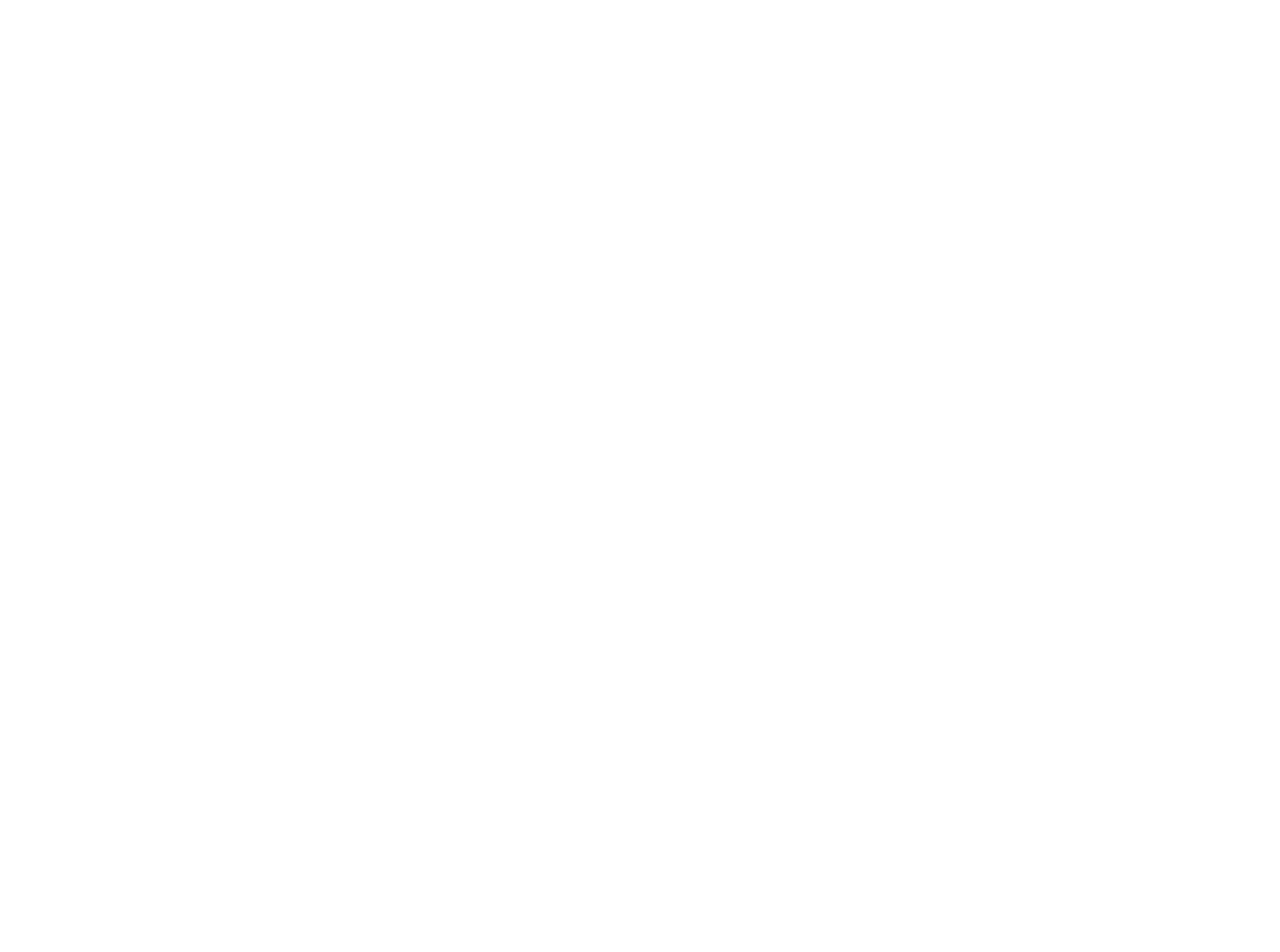
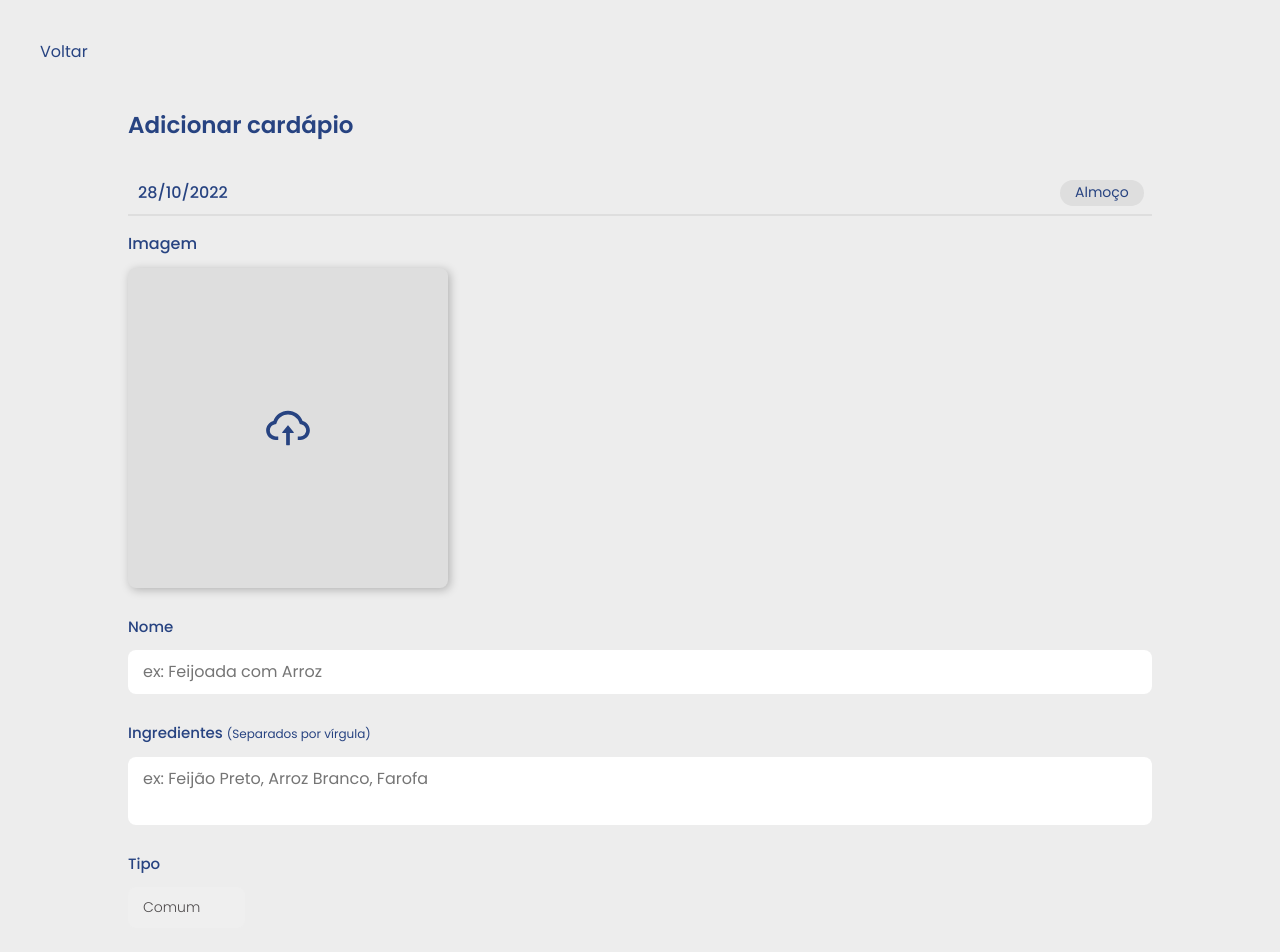
Before and after one commit to IntegraRU/integraru-frontend, a React (Create React App) app: page /admin/cardapio in a window 1280 px wide. Before the commit this address had no page. Shown: the top 952 px of the page. Before the commit the page ends 800 px from the top, so only its background shows below. Built offline with nearby package versions, Linux system fonts and the light colour scheme.

Commit message:
feat: add register menu page

```diff
--- a/package.json
+++ b/package.json
@@ -10,7 +10,9 @@
     "@testing-library/jest-dom": "^5.16.5",
     "@testing-library/react": "^13.4.0",
     "@testing-library/user-event": "^13.5.0",
+    "date-fns": "^2.29.3",
     "react": "^18.2.0",
+    "react-datepicker": "^4.8.0",
     "react-dom": "^18.2.0",
     "react-hook-form": "^7.38.0",
     "react-icons": "^4.6.0",
--- a/src/App.js
+++ b/src/App.js
@@ -1,6 +1,7 @@
 
 import { BrowserRouter, Routes, Route } from 'react-router-dom';
 import UserAccess from './pages/UserAccess';
+import AddMenu from './pages/AddMenu';
 import { AdminRoute, UserRoute } from './util/Auth';
 
 
@@ -9,6 +10,11 @@
     <BrowserRouter>
       <Routes>
         <Route path='/user_access' element={<UserAccess />} />
+        <Route path='/' element={<UserAccess />}>
+        </Route>
+        <Route path='/admin' element={<AdminRoute />}>
+          <Route path='cardapio' element={<AddMenu />} />
+        </Route>
       </Routes>
     </BrowserRouter>
   );
--- /dev/null
+++ b/src/components/ReturnButton/ReturnButton.js
@@ -0,0 +1,12 @@
+import { useNavigate } from "react-router-dom";
+import styles from "./ReturnButton.module.css";
+
+export default function ReturnButton() {
+    const navigate = useNavigate();
+
+    return (
+        <button className={styles.return} onClick={()=>{navigate(-1)}}>
+            Voltar
+        </button>
+    );
+}
--- /dev/null
+++ b/src/components/ReturnButton/ReturnButton.module.css
@@ -0,0 +1,8 @@
+.return {
+    position: absolute;
+    top: 5vh;
+    left: 5vh;
+    color: var(--dark-blue);
+    font-size: 1.6rem;
+    background: none;
+}
--- /dev/null
+++ b/src/components/ReturnButton/index.js
@@ -0,0 +1 @@
+export { default } from './ReturnButton';
--- a/src/components/index.js
+++ b/src/components/index.js
@@ -1,2 +1,3 @@
 export { default as LoginForm } from './LoginForm';
 export { default as RegisterForm } from './RegisterForm';
+export { default as ReturnButton } from './ReturnButton';
--- a/src/index.css
+++ b/src/index.css
@@ -1,4 +1,4 @@
-@import url("https://fonts.googleapis.com/css2?family=Poppins:ital,wght@0,400;0,500;0,600;0,700;1,400&display=swap");
+@import url("https://fonts.googleapis.com/css2?family=Poppins:ital,wght@0,300;0,400;0,500;0,600;0,700;1,400&display=swap");
 @import url("https://fonts.googleapis.com/css2?family=Lato:ital,wght@0,400;0,700;1,400&display=swap");
 
 html {
@@ -11,11 +11,13 @@
   -moz-osx-font-smoothing: grayscale;
   font-family: Poppins, sans-serif;
   font-size: 1.6rem;
+  background-color: var(--grey);
 }
 
 :root {
   --white: #ffffff;
   --grey: #ededed;
+  --mid-grey: #dedede;
   --blue: #12aff0;
   --mid-blue: #0e86b8;
   --dark-blue: #274381;
@@ -71,3 +73,14 @@
   -moz-appearance: textfield;
   appearance: textfield;
 }
+
+
+select {
+  -moz-appearance: none;
+  -webkit-appearance: none;
+  appearance: none;
+}
+
+select::-ms-expand{
+  display: none;
+}
--- a/src/index.js
+++ b/src/index.js
@@ -1,11 +1,17 @@
 import React from 'react';
-import ReactDOM from 'react-dom';
+import { createRoot } from 'react-dom/client';
 import './index.css';
+import { registerLocale } from  "react-datepicker";
+import "react-datepicker/dist/react-datepicker.css";
+import ptBR from 'date-fns/locale/pt-BR';
 import App from './App';
 
-ReactDOM.render(
+registerLocale('pt-BR', ptBR);
+const element = document.getElementById('root');
+const root = createRoot(element);
+
+root.render(
   <React.StrictMode>
     <App />
-  </React.StrictMode>,
-  document.getElementById('root')
+  </React.StrictMode>
 );
--- /dev/null
+++ b/src/pages/AddMenu/AddMenu.js
@@ -0,0 +1,82 @@
+import styles from "./AddMenu.module.css";
+import React, { useCallback } from "react";
+import {ReturnButton} from "../../components";
+import { useForm, Controller } from "react-hook-form";
+import { yupResolver } from '@hookform/resolvers/yup';
+import * as yup from 'yup';
+import { useNavigate } from "react-router-dom";
+import DatePicker from "react-datepicker";
+import {AiOutlineCloudUpload, AiOutlineClose, AiOutlineCheck} from 'react-icons/ai';
+
+const registerSchema = yup.object({
+    title: yup.string().required('Título é obrigatório!'),
+    image: yup.mixed().test("fileType", "Formato da imagem inválido", file => ['jpg', 'png', 'jpeg'].includes(file.type)),
+    ingredients: yup.string().required('Ingredientes são obrigatórios')
+}).required();
+
+export default function AddMenu() {
+    const { register, handleSubmit, control, reset, formState: { errors } } = useForm({
+        resolver: yupResolver(registerSchema)
+    });
+    const navigate = useNavigate();
+
+    const submitForm = useCallback((data) => console.log(data), []);
+
+    return (
+        <div className={styles.menu}>
+            <ReturnButton />
+            <h1 className={styles.menu__title}>Adicionar cardápio</h1>
+            <form className={styles.menu__form} onSubmit={handleSubmit(submitForm)}>
+                <div className={styles.menu__form__head}>
+                    <Controller
+                        name="date"
+                        control={control}
+                        defaultValue={new Date()}
+                        render={({ field: { onChange, value } }) => (
+                            <DatePicker
+                                selected={value}
+                                onChange={onChange}
+                                className={styles.menu__datepicker}
+                                dateFormat="dd/MM/yyyy"
+                                locale='pt-BR'
+                            />
+                        )}
+                    />
+                    <select {...register('meal')} >
+                        <option>Almoço</option>
+                        <option>Jantar</option>
+                    </select>
+                </div>
+                <div className={`${styles.menu__form__field} ${styles.menu__form__file}`}>
+                    <p className={styles.menu__form__file__title}>Imagem</p>
+                    <label for="meal-photo"><AiOutlineCloudUpload /></label>
+                    <input type={'file'} accept="image/*" id="meal-photo" {...register('image')} />
+                    <p className={styles.menu__form__error}>{errors.file?.message}</p>
+                </div>
+                <div className={styles.menu__form__field}>
+                    <label for="title">Nome</label>
+                    <input placeholder="ex: Feijoada com Arroz" {...register('title')} />
+                    <p className={styles.menu__form__error}>{errors.title?.message}</p>
+                </div>
+                <div className={styles.menu__form__field}>
+                    <label for="ingredients">Ingredientes <span>(Separados por vírgula)</span></label>
+                    <textarea placeholder="ex: Feijão Preto, Arroz Branco, Farofa" {...register('ingredients')} />
+                    <p className={styles.menu__form__error}>{errors.ingredients?.message}</p>
+                </div>
+                <div className={styles.menu__form__field}>
+                    <label for="type">Tipo</label>
+                    <select className={styles.menu__form__field__select} {...register('type')}>
+                        <option>Comum</option>
+                        <option>Vegetariano</option>
+                        <option>Vegano</option>
+                    </select>
+                </div>
+
+                <div className={styles.menu__form__buttons}>
+                    <button className={styles.menu__form__clearButton} type={'button'} onClick={()=>reset()}><AiOutlineClose /></button>
+                    <button className={styles.menu__form__submitButton} type={'submit'}><AiOutlineCheck /></button>
+                </div>
+            </form>
+        </div>
+    );
+}
--- /dev/null
+++ b/src/pages/AddMenu/AddMenu.module.css
@@ -0,0 +1,125 @@
+.menu{
+    margin: 14vh 10vw 5vh;
+    display: flex;
+    flex-direction: column;
+}
+
+.menu__title{
+    font-weight: 600;
+    font-size: 2.3rem;
+    color: var(--dark-blue);
+    margin-bottom: 4vh;
+}
+
+.menu__form{
+    display: flex;
+    flex-direction: column;
+    gap: 2vh;
+}
+
+.menu__form__head{
+    display: flex;
+    justify-content: space-between;
+    border-bottom: 2px solid var(--mid-grey);
+    padding: 0.8rem;
+}
+
+.menu__form__head > select{
+    padding: 0.2rem 1.5rem;
+    border: none;
+    background-color: var(--mid-grey);
+    border-radius: 16px;
+    color: var(--dark-blue);
+    font-size: 1.4rem;
+}
+
+.menu__datepicker{
+    background: none;
+    border: none;
+    max-width: 33vw;
+    font-weight: 500;
+    color: var(--dark-blue);
+}
+
+.menu__form__field{
+    display: flex;
+    flex-direction: column;
+    gap: 1.5vh;
+}
+
+.menu__form__field > input, .menu__form__field > textarea {
+    border: none;
+    resize: none;
+    padding: 1rem 1.5rem;
+    border-radius: 8px;
+}
+
+.menu__form__field > label {
+    color: var(--dark-blue);
+    font-weight: 500;
+    font-size: 1.5rem;
+}
+
+.menu__form__error {
+    font-size: 1.2rem;
+    color: var(--red);
+}
+
+.menu__form__field > label > span {
+    font-weight: 400;
+    font-size: 1.2rem;
+}
+
+.menu__form__file__title {
+    color: var(--dark-blue);
+    font-weight: 500;
+}
+
+.menu__form__file > label{
+    display: flex;
+    justify-content: center;
+    align-items: center;
+    background-color: var(--mid-grey);
+    width: 25vw;
+    height: 25vw;
+    font-size: 5rem;
+    border-radius: 8px;
+    cursor: pointer;
+    box-shadow: 2px 2px 10px rgba(0, 0, 0, 0.25);
+}
+
+.menu__form__file > input {
+    display: none;
+}
+
+.menu__form__field__select{
+    max-width: fit-content;
+    border: none;
+    outline: none;
+    border-radius: 8px;
+    padding: 1rem 1.5rem;
+    color: var(--dark-grey);
+    font-weight: 300;
+    font-size: 1.4rem;
+}
+
+.menu__form__buttons {
+    display: flex;
+    justify-content: space-evenly;
+    margin-top: 2.5vh;
+}
+
+.menu__form__clearButton, .menu__form__submitButton {
+    color: var(--dark-blue);
+    background-color: var(--white);
+    border-radius: 50%;
+    box-shadow: 1px 4px 4px rgba(0, 0, 0, 0.25);
+    font-size: 2.5rem;
+    padding: 1rem 1.5rem;
+    cursor: pointer;
+}
+
+.menu__form__submitButton{
+    color: var(--white);
+    background-color: var(--dark-blue);
+}
--- /dev/null
+++ b/src/pages/AddMenu/index.js
@@ -0,0 +1 @@
+export { default } from './AddMenu';
```
